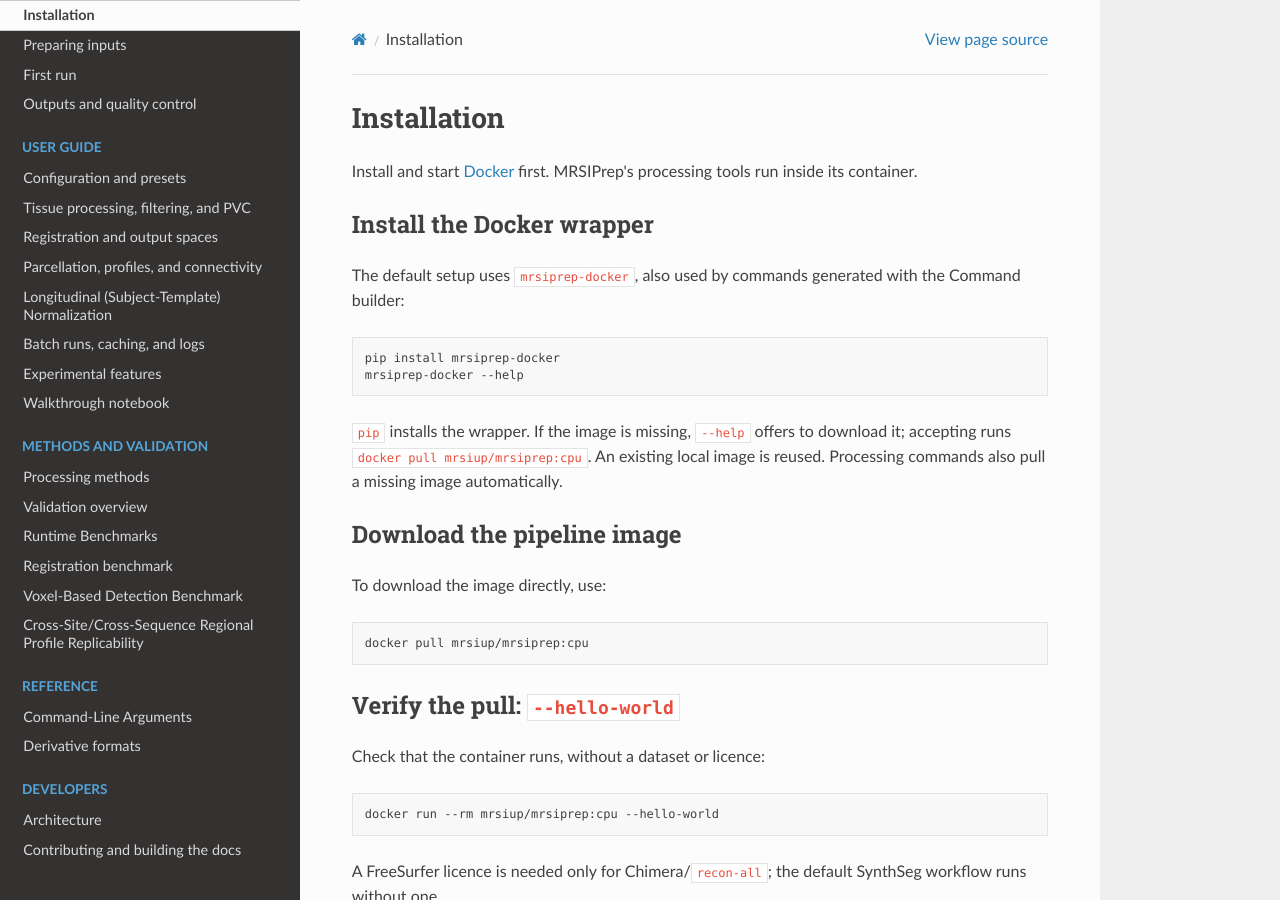
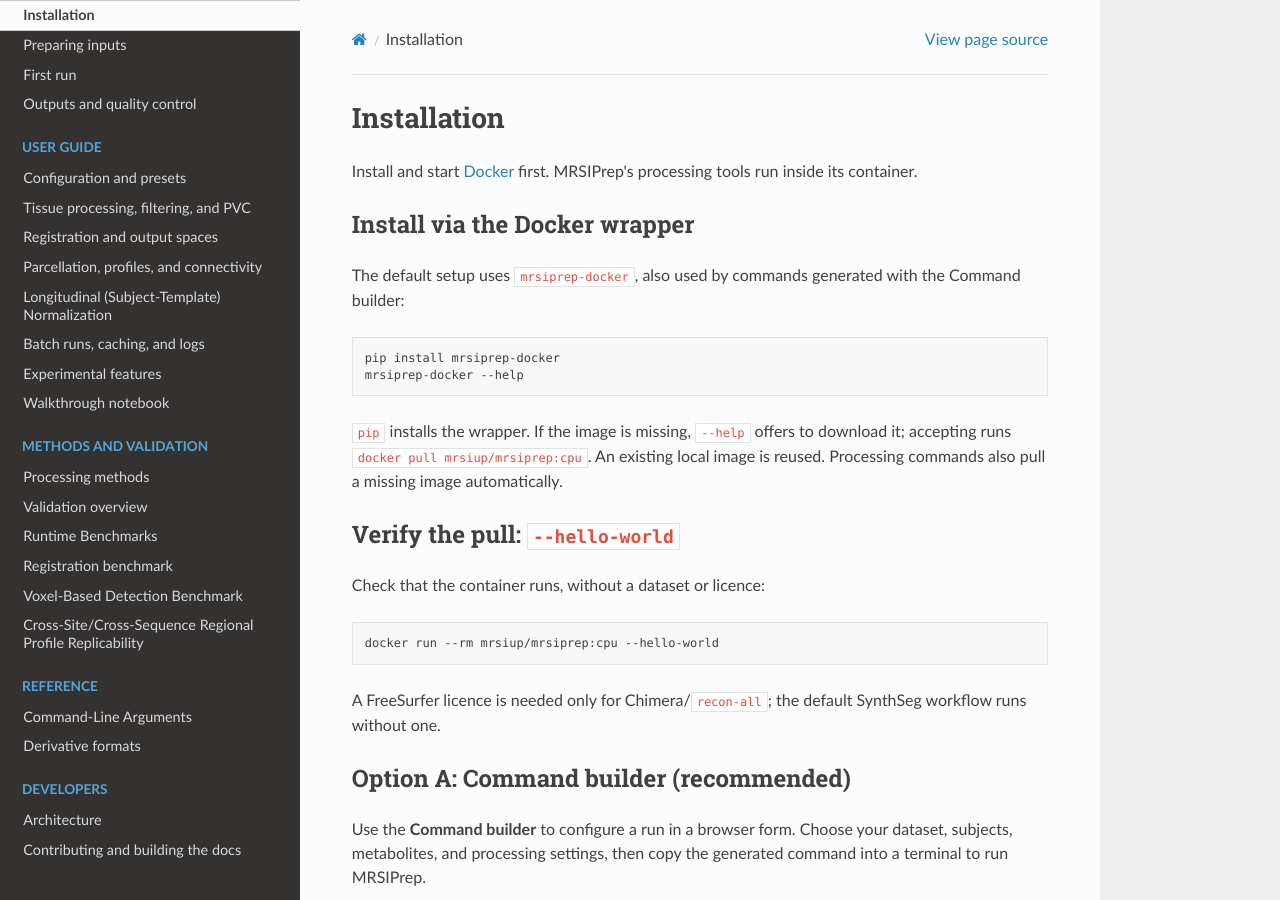
Before and after one commit to MRSI-Psychosis-UP/MRSIPrep, a Sphinx documentation site: the page built from docs/installation.md, in a window 1280 px wide and 900 px high. Built offline with Sphinx 7.4.7 and the Read the Docs theme 3.1.0, drawn with Linux system fonts in a browser that asks for light colours.

Commit message:
Trim redundant pipeline-image download section from installation docs

````diff
--- a/docs/installation.md
+++ b/docs/installation.md
@@ -3,7 +3,7 @@
 Install and start [Docker](https://docs.docker.com/get-started/get-docker/)
 first. MRSIPrep's processing tools run inside its container.
 
-## Install the Docker wrapper
+## Install via the Docker wrapper
 
 The default setup uses `mrsiprep-docker`, also used by commands generated
 with the Command builder:
@@ -17,14 +17,6 @@
 download it; accepting runs `docker pull mrsiup/mrsiprep:cpu`. An existing
 local image is reused. Processing commands also pull a missing image
 automatically.
-
-## Download the pipeline image
-
-To download the image directly, use:
-
-```bash
-docker pull mrsiup/mrsiprep:cpu
-```
 
 ## Verify the pull: `--hello-world`
 
````
